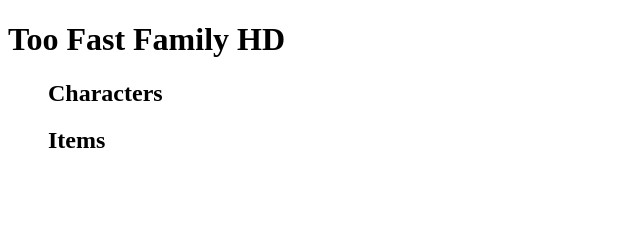
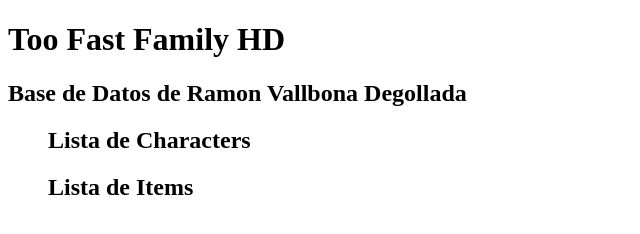
Before and after one commit to rvallbona/2122_M02UF4, a website: page index.html in a window 1280 px wide. Shown: the whole page, without its empty margins (0-640 px from the left). Drawn offline with Linux system fonts and the light colour scheme; no server answers.

Commit message:
Acti Final 1

```diff
--- a/index.html
+++ b/index.html
@@ -1,25 +1,23 @@
 <!doctype html>
-
 <html>
 	<head> <title>TFFHD</title> </head>
 	<body>
 		<h1> Too Fast Family HD</h1>
+		<h2>Base de Datos de Ramon Vallbona Degollada</h2>
 		<main>
 			<section id="characters">
 				<ul id="characters-list">
-					<h2>Characters</h2>
+					<h2>Lista de Characters</h2>
 				</ul>
 			</section>
 			<section id="items">
 				<ul id="items-list">
-					<h2>Items</h2>
+					<h2>Lista de Items</h2>
 				</ul>
 			</section>
 		</main>
-
 		<script>
 			let list;
-
 			//Load Characters
 			function fetchCharacters() {
 				fetch("/characters")
@@ -39,8 +37,6 @@
 				fetchCharacters();
 			}, 2000);
 			fetchCharacters();
-
-
 			//Load Items
 			function fetchItems() {
 				fetch("/items")
```
Also changed, not shown: index.js (+3 -13 lines), 2 other files.
